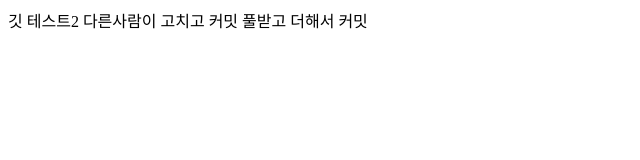
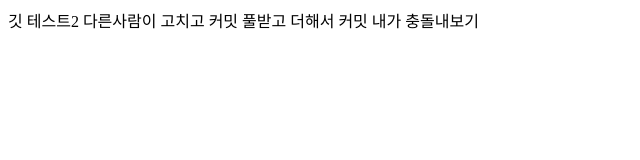
Before and after one commit to cksrlcks/ec_git_test, a plain HTML site: page index.html in a window 1280 px wide. Shown: the whole page, without its empty margins (0-640 px from the left). Drawn offline with Linux system fonts and the light colour scheme.

Commit message:
내가낸 충돌

```diff
--- a/index.html
+++ b/index.html
@@ -6,5 +6,6 @@
 </head>
 <body>
 	깃 테스트2 다른사람이 고치고 커밋 풀받고 더해서 커밋
+	내가 충돌내보기
 </body>
 </html>
```
